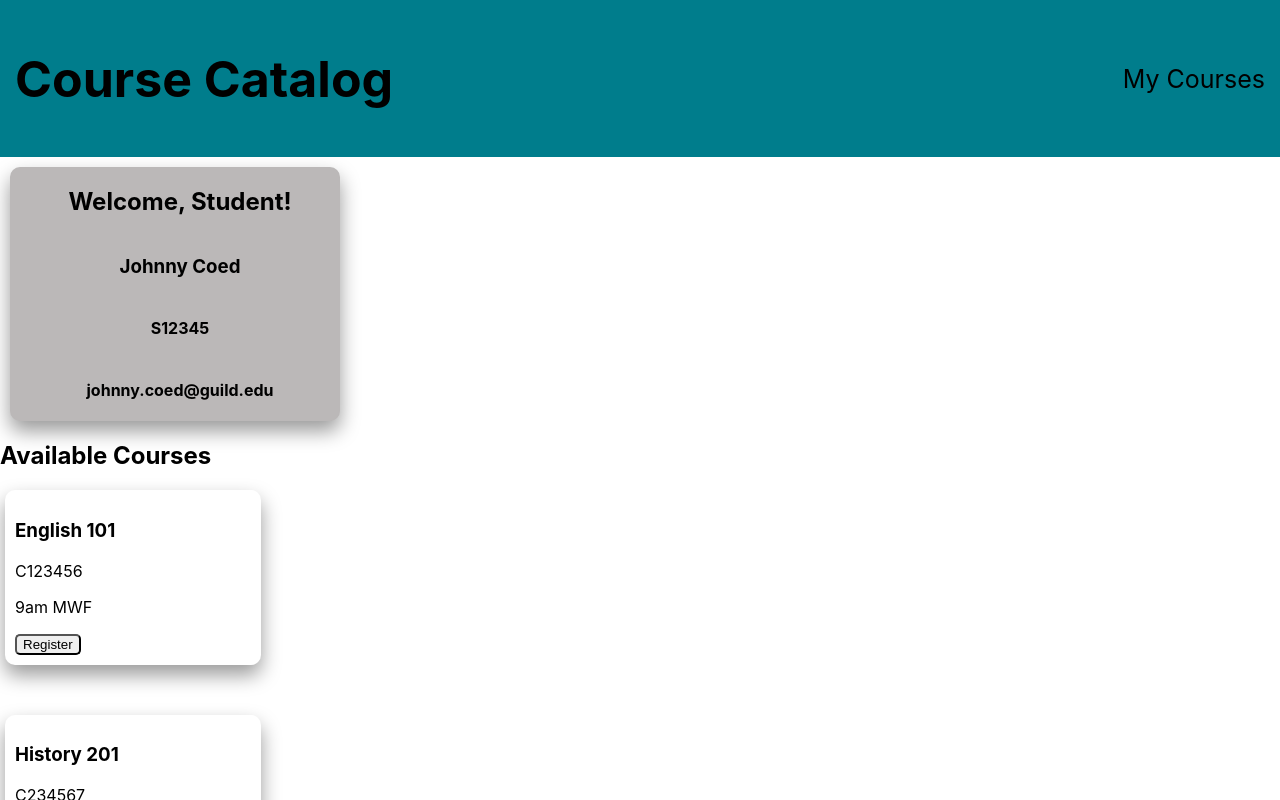
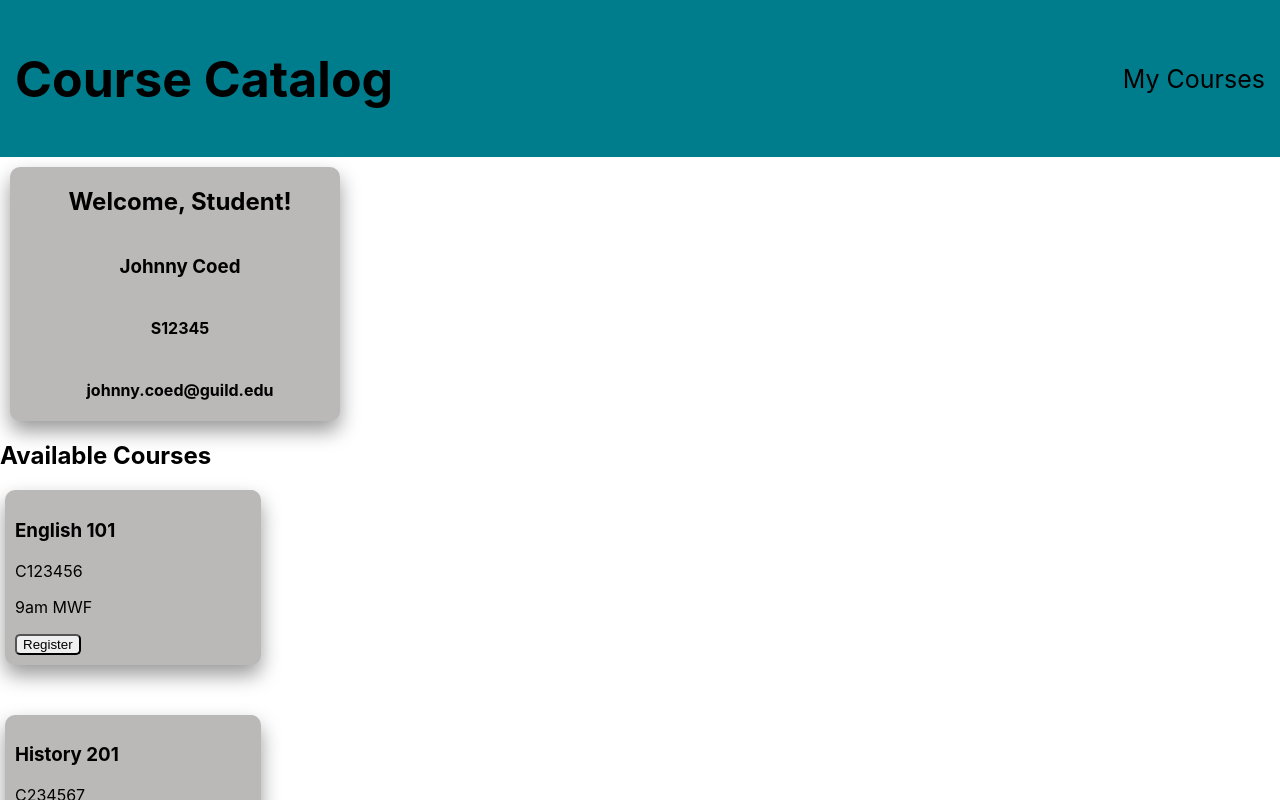
Before and after one commit to stacyp2006/coursecatalog, a React (Create React App) app: page / in a window 1280 px wide. Shown: the top 800 px of the page. Built offline with nearby package versions, Linux system fonts and the light colour scheme.

Commit message:
Add background color

```diff
--- a/src/Components/Course/Course.css
+++ b/src/Components/Course/Course.css
@@ -1,4 +1,5 @@
 .course-card {
+  background-color: #bbb8b8;
   box-sizing: border-box;
   margin: 5px;
   width: 20%;
```
